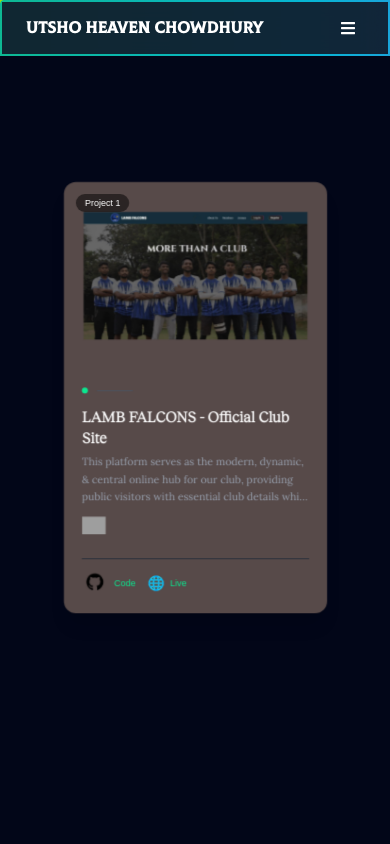
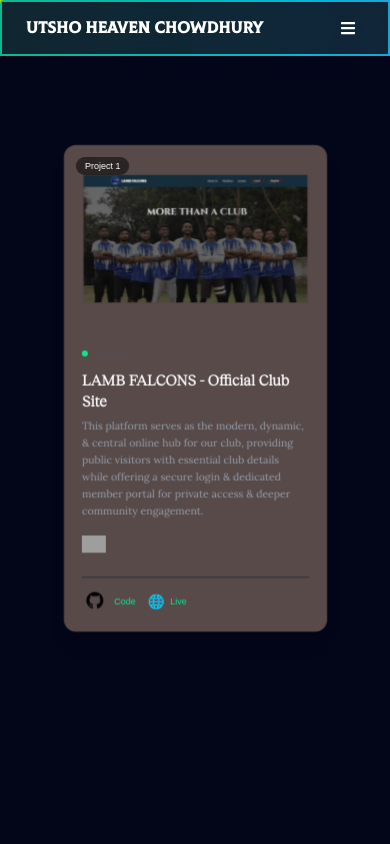
Before and after one commit to uzicodes/utsho-heaven-chowdhury, a Next.js app: page /projects in a window 390 px wide. Shown: the top 844 px of the page. Built offline with nearby package versions, Linux system fonts and the light colour scheme; grey boxes are pictures that could not be loaded.

Commit message:
removed the clamp on the projects to show just 3 lines in shorter screeens

```diff
--- a/src/app/projects/page.tsx
+++ b/src/app/projects/page.tsx
@@ -238,9 +238,11 @@ function Card({
               </h2>
 
               {/* Description Text */}
-              <p className="text-sm md:text-base text-gray-400 leading-relaxed line-clamp-3 md:line-clamp-none max-w-md lora-font mb-4">
-                {description}
-              </p>
+              <div className="overflow-y-auto max-h-[150px] md:max-h-none md:overflow-visible pr-1">
+                <p className="text-sm md:text-base text-gray-400 leading-relaxed max-w-md lora-font mb-4">
+                  {description}
+                </p>
+              </div>
 
               {/* Skills Icon Strip */}
               <div className="mt-2">
```
